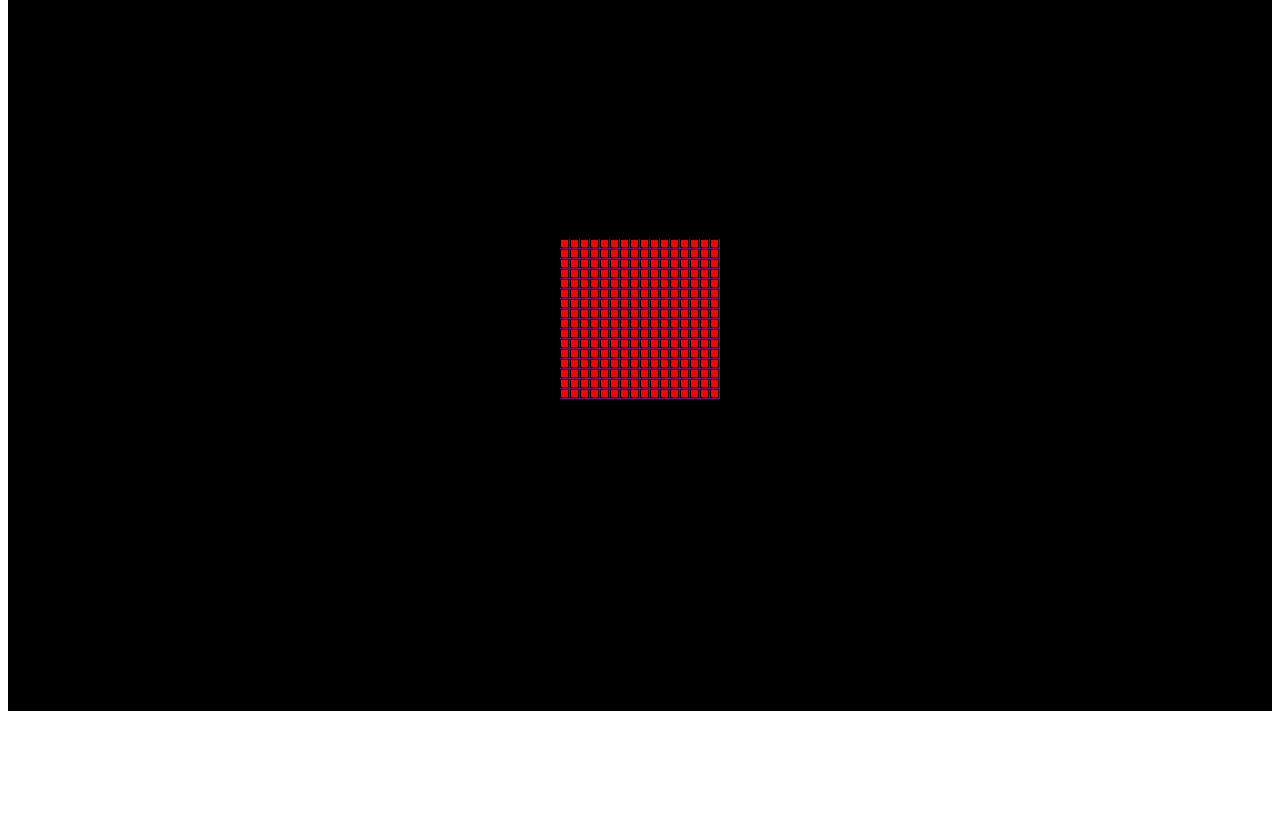
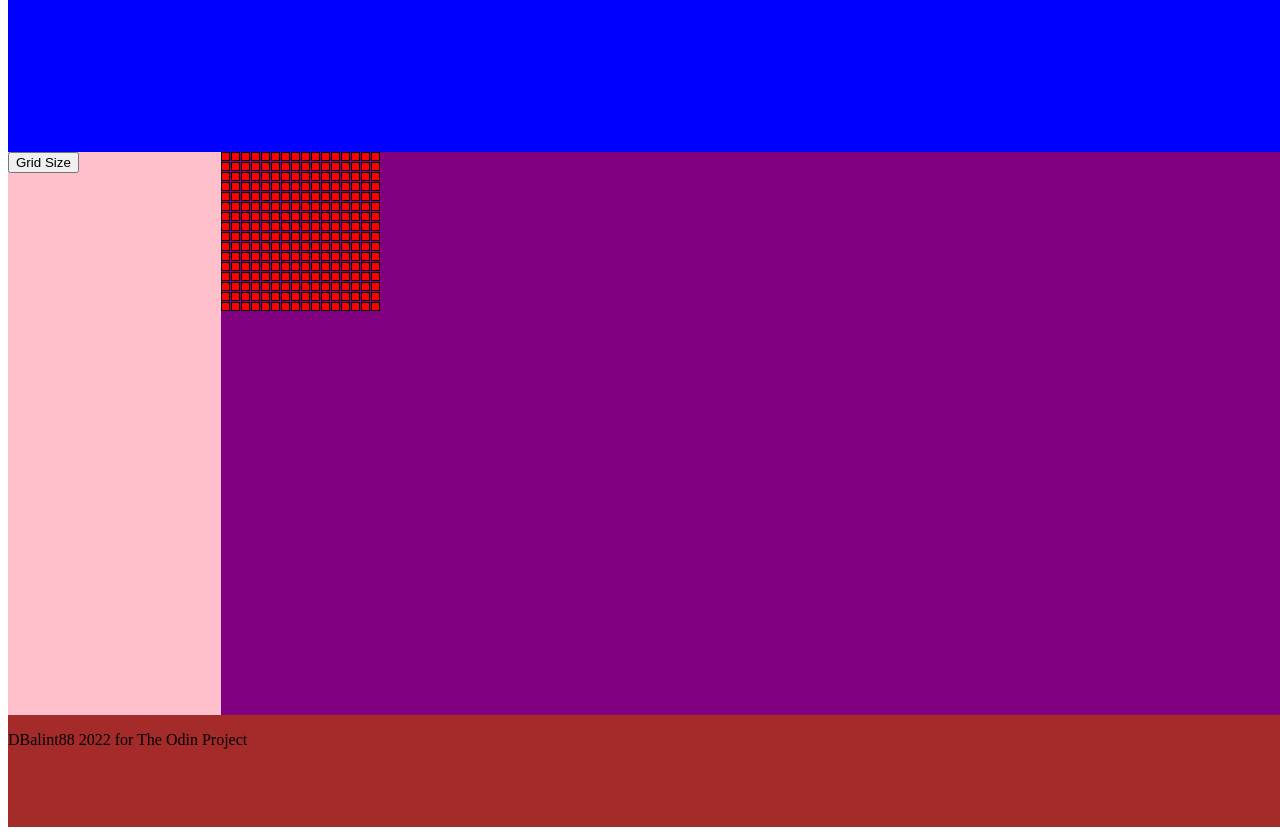
Before and after one commit to DBalint88/odin-etch-a-sketch, a plain HTML site: page index.html in a window 1280 px wide. Shown: the part 81-916 px from the top of the page. Before the commit the page ends 800 px from the top, so only its background shows below. Drawn offline with Linux system fonts and the light colour scheme.

Commit message:
Set up grid layout for the page

```diff
--- a/index.html
+++ b/index.html
@@ -9,10 +9,23 @@
     <title>Odin Etch A Sketch</title>
 </head>
 <body>
-    <div id="wrapper">
-        <div id="sketch-box">
 
-        </div>
+    <div id="page">
+        <header>
+            <h1>Odin Etch-A-Sketch</h1>
+        </header>
+        <section id="settings">
+            <button id="size-button">Grid Size</button>
+        </section>
+        <main>
+            <div id="sketch-box"></div>
+        </main>
+        <footer>
+            <p>DBalint88 2022 for The Odin Project</p>
+        </footer>
     </div>
+
+
+
 </body>
 </html>
--- a/styles.css
+++ b/styles.css
@@ -6,16 +6,36 @@ body {
     display: flex;
     justify-content: center;
     align-items: center;
+    height: 100%;
+    width: 100%;
+    background-color: white;
 }
 
-#wrapper {
-    height: 98vh;
-    width: 100vw;
+
+#page {
     background-color: black;
-    display: flex;
-    justify-content: center;
-    align-items: center;
+    height: 900px;
+    width: 100%;
+    display: grid;
+    grid-template-areas:
+    "header header"
+    "settings main"
+    "footer footer";
+    grid-template-rows: 2fr 5fr 1fr;
+    grid-template-columns: 1fr 5fr;
+}
 
+header {
+    grid-area: header;
+    background-color: blue;
+}
+#settings {
+    grid-area: settings;
+    background-color: pink;
+}
+main {
+    grid-area: main;
+    background-color: purple;
 }
 
 #sketch-box {
@@ -26,6 +46,7 @@ body {
     grid-template-columns: repeat(16, 10px);
     grid-template-rows: repeat(16, 10px);
     gap: 0;
+    align-self: center;
 }
 
 .sketch-cell {
@@ -35,3 +56,12 @@ body {
     background-color: red;
 
 }
+
+footer {
+    grid-area: footer;
+    background-color: brown;
+}
+
+h1 {
+    color: white;
+}
```
Also changed, not shown: script.js (line endings or trailing spaces).
